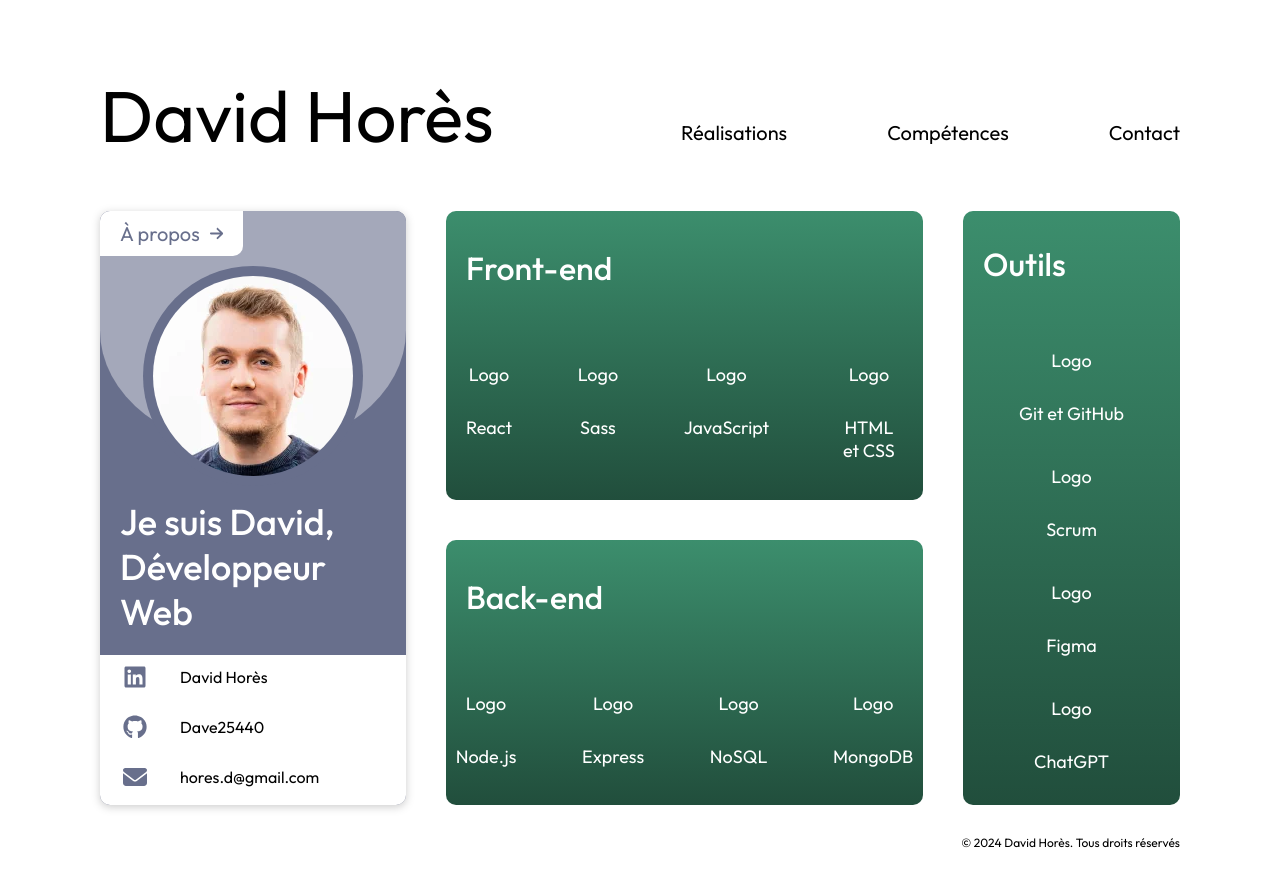
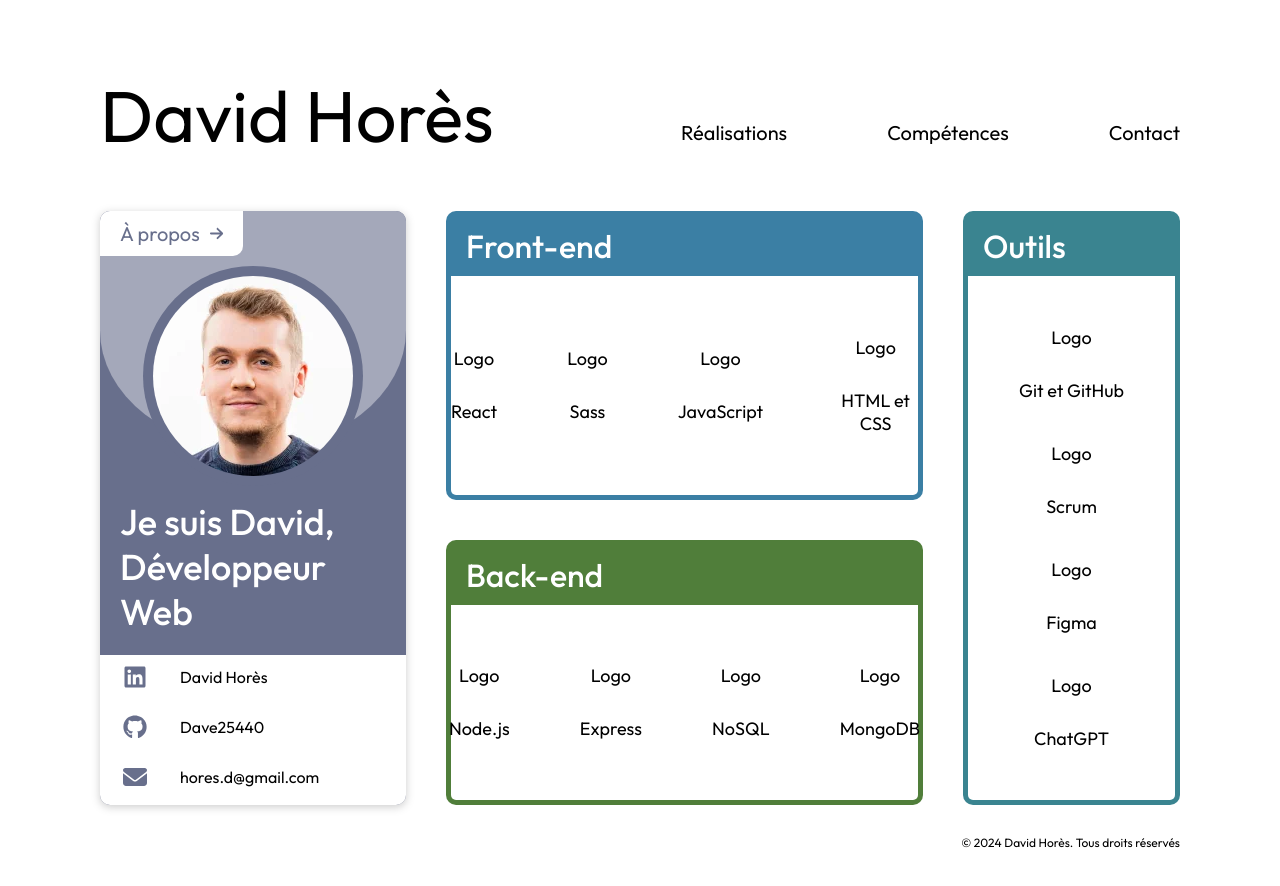
Before and after one commit to Dave25440/david-hores-portfolio, a React (Create React App) app: page /david-hores-portfolio/competences in a window 1280 px wide. Shown: the top 886 px of the page. Built offline with nearby package versions, Linux system fonts and the light colour scheme.

Commit message:
Add color field to toolCategories file, add color and link props to Skill and update Skill and Tool styles, Skills and Home

```diff
--- a/src/components/Skill/Skill.module.scss
+++ b/src/components/Skill/Skill.module.scss
@@ -3,22 +3,28 @@
 @use "../../styles/_variables";
 
 .skill {
-    background: linear-gradient(#3c8e6d, #214e3c);
-    height: 100%;
     border-radius: 10px;
-    padding: 0 20px;
+    padding: 5px;
     animation: zoomIn 0.4s;
-    @include mixins.column-flexbox(space-around);
+    @include mixins.column-flexbox(space-between);
+
+    &--link {
+        height: 100%;
+    }
 
     &__title {
+        padding: 10px 15px;
         @include mixins.text-style(variables.$color-background, 2rem, 500);
     }
 
     &__tools {
         display: flex;
         justify-content: center;
+        align-items: center;
         gap: 15%;
-        text-align: center;
+        background-color: variables.$color-background;
+        height: 100%;
+        border-radius: 0 0 5px 5px;
         @include mixins.list-style;
 
         &--column {
@@ -31,6 +37,6 @@
         gap: 20px;
         @include mixins.column-flexbox(flex-start);
         @include mixins.list-style;
-        @include mixins.text-style(variables.$color-background, 1.125rem, 400);
+        @include mixins.text-style(variables.$color-content, 1.125rem, 400);
     }
 }
--- a/src/components/Skill/index.jsx
+++ b/src/components/Skill/index.jsx
@@ -1,9 +1,12 @@
 import styles from "./Skill.module.scss";
 import Tool from "../Tool";
 
-const Skill = ({ title, tools, column, skills }) => {
+const Skill = ({ link, color, title, tools, column, skills }) => {
     return (
-        <article className={styles.skill}>
+        <article
+            className={`${styles.skill} ${link && styles["skill--link"]}`}
+            style={{ backgroundColor: color }}
+        >
             <h3 className={styles.skill__title}>{title}</h3>
             {tools ? (
                 <ul
--- a/src/components/Tool/Tool.module.scss
+++ b/src/components/Tool/Tool.module.scss
@@ -2,7 +2,8 @@
 @use "../../styles/_variables";
 
 .tool {
-    @include mixins.text-style(variables.$color-background, 1.125rem, 400);
+    text-align: center;
+    @include mixins.text-style(variables.$color-content, 1.125rem, 400);
 
     &__logo {
         margin-bottom: 30px;
--- a/src/data/toolCategories.json
+++ b/src/data/toolCategories.json
@@ -1,14 +1,17 @@
 [
     {
         "id": "tc2-frontend",
-        "title": "Front-end"
+        "title": "Front-end",
+        "color": "#3b7fa4"
     },
     {
         "id": "tc3-backend",
-        "title": "Back-end"
+        "title": "Back-end",
+        "color": "#507e3a"
     },
     {
         "id": "tc1-outils",
-        "title": "Outils"
+        "title": "Outils",
+        "color": "#3a8490"
     }
 ]
--- a/src/pages/Home/index.jsx
+++ b/src/pages/Home/index.jsx
@@ -39,7 +39,12 @@ const Home = () => {
                     to="/david-hores-portfolio/competences"
                     className={styles.home__skill}
                 >
-                    <Skill title="MERN Stack" tools={mernTools} />
+                    <Skill
+                        link
+                        color="#3c8e6d"
+                        title="MERN Stack"
+                        tools={mernTools}
+                    />
                 </Link>
             </div>
         </section>
--- a/src/pages/Skills/index.jsx
+++ b/src/pages/Skills/index.jsx
@@ -18,12 +18,14 @@ const Skills = () => {
                 {toolCategories.slice(0, 2).map((category) => (
                     <Skill
                         key={category.id}
+                        color={category.color}
                         title={category.title}
                         tools={categoryTools(category.title)}
                     />
                 ))}
             </div>
             <Skill
+                color={toolCategories[2].color}
                 title={toolCategories[2].title}
                 tools={categoryTools(toolCategories[2].title)}
                 column
```
